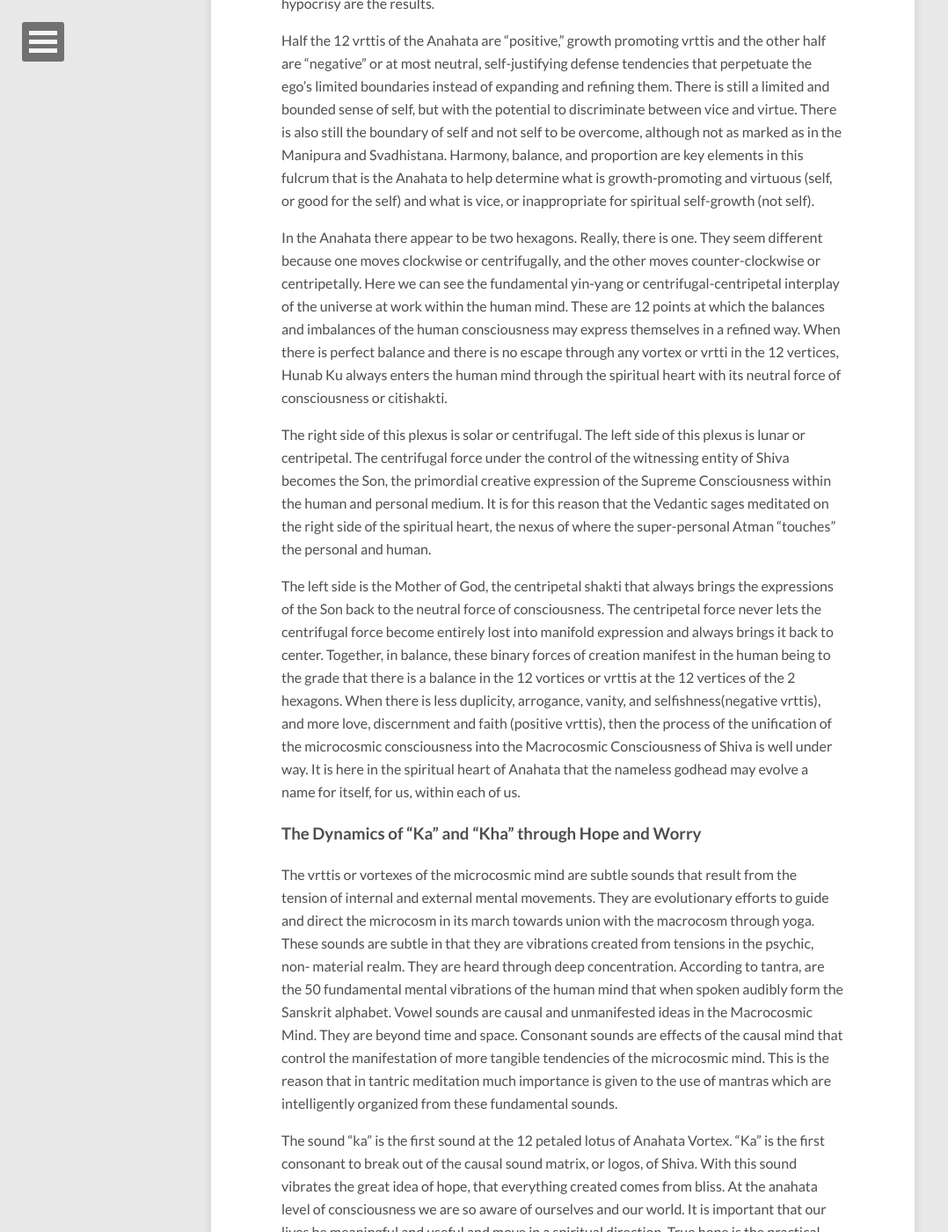
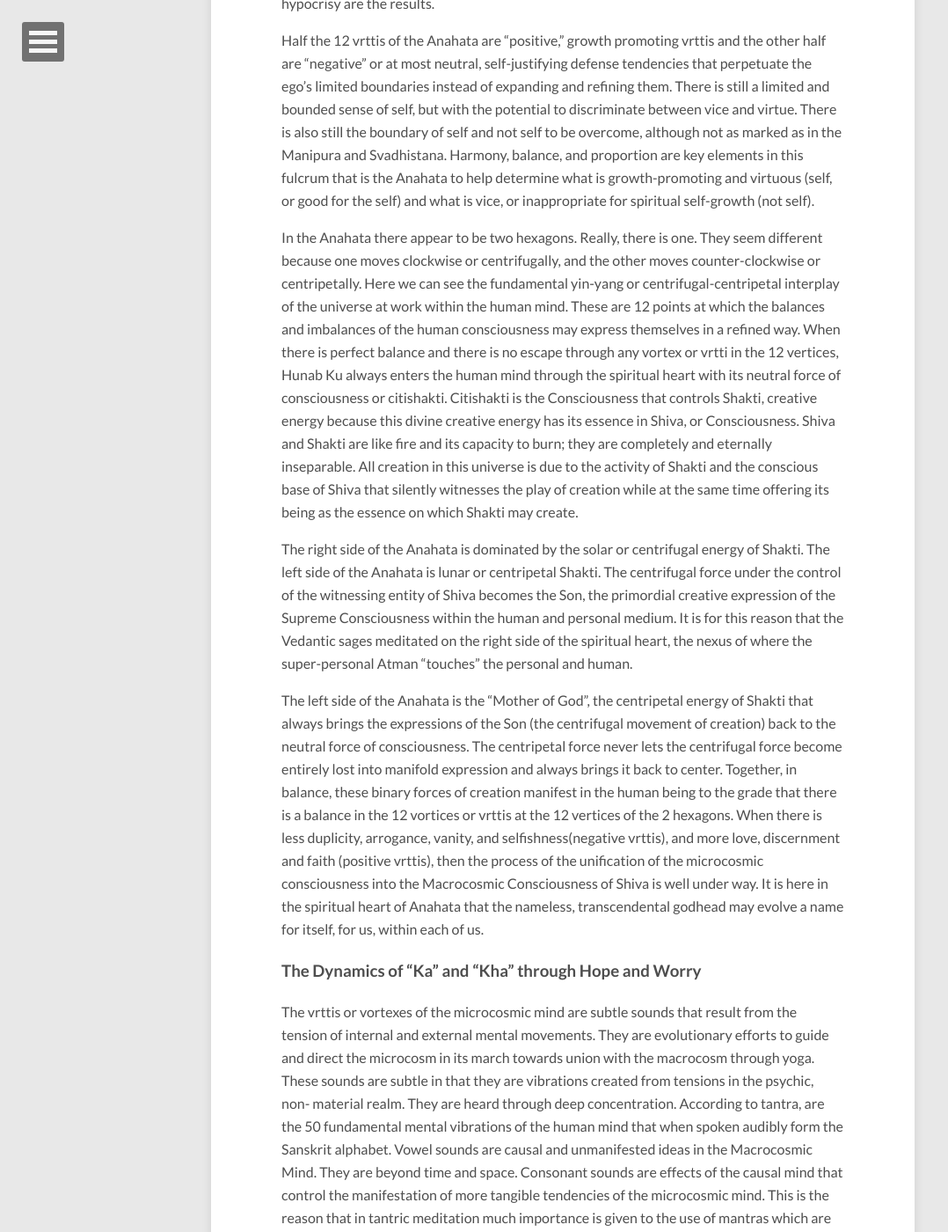
Before and after one commit to anandamurtiidiscursos/anandamurtiidiscursos.github.io, a Jekyll site: the page built from _posts/2015-08-11-the-spiritual-heart.md, in a window 1280 px wide and 1400 px high, scrolled down 3036 px. Shown: the whole window at 88% size, without its empty margins (0-1078 px from the left). Built offline with Jekyll 4.4.1, drawn with Linux system fonts in a browser that asks for light colours; nearby versions of some CDN libraries; comment, search, counter and statistics services are not loaded; some of the changed text lies outside the part shown.

Commit message:
Updated 2015-08-11-the-spiritual-heart.md

```diff
--- a/_posts/2015-08-11-the-spiritual-heart.md
+++ b/_posts/2015-08-11-the-spiritual-heart.md
@@ -6,6 +6,7 @@ tags:
 comments: true
 published: true
 ---
+
 
 
 
@@ -51,27 +52,17 @@ and imbalances of the human consciousness may express themselves in a
 refined way. When there is perfect balance and there is no escape through
 any vortex or vrtti in the 12 vertices, Hunab Ku always enters the human
 mind through the spiritual heart with its neutral force of consciousness or
-citishakti.
+citishakti.  Citishakti is the Consciousness that controls Shakti, creative energy because this divine creative energy has its essence in Shiva, or Consciousness.  Shiva and Shakti are like fire and its capacity to burn; they are completely and eternally inseparable. All creation in this universe is due to the activity of Shakti and the conscious base of Shiva that silently witnesses the play of creation while at the same time offering its being as the essence on which Shakti may create.
 
-The right side of this plexus is solar or centrifugal. The left side of this
-plexus is lunar or centripetal. The centrifugal force under the control of the
-witnessing entity of Shiva becomes the Son, the primordial creative
-expression of the Supreme Consciousness within the human and personal
-medium. It is for this reason that the Vedantic sages meditated on the right
+The right side of the Anahata is dominated by the solar or centrifugal energy of Shakti. The left side of the Anahata is lunar or centripetal Shakti. The centrifugal force under the control of the witnessing entity of Shiva becomes the Son, the primordial creative expression of the Supreme Consciousness within the human and personal medium. It is for this reason that the Vedantic sages meditated on the right
 side of the spiritual heart, the nexus of where the super-personal Atman
 “touches” the personal and human.
 
-The left side is the Mother of God, the centripetal shakti that always
-brings the expressions of the Son back to the neutral force of
-consciousness. The centripetal force never lets the centrifugal force
-become entirely lost into manifold expression and always brings it back to
-center. Together, in balance, these binary forces of creation manifest in the
-human being to the grade that there is a balance in the 12 vortices or vrttis
-at the 12 vertices of the 2 hexagons. When there is less duplicity,
+The left side of the Anahata is the "Mother of God", the centripetal energy of Shakti that always brings the expressions of the Son (the centrifugal movement of creation) back to the neutral force of consciousness. The centripetal force never lets the centrifugal force become entirely lost into manifold expression and always brings it back to center. Together, in balance, these binary forces of creation manifest in the human being to the grade that there is a balance in the 12 vortices or vrttis at the 12 vertices of the 2 hexagons. When there is less duplicity,
 arrogance, vanity, and selfishness(negative vrttis), and more love,
 discernment and faith (positive vrttis), then the process of the unification of
 the microcosmic consciousness into the Macrocosmic Consciousness of
-Shiva is well under way. It is here in the spiritual heart of Anahata that the nameless godhead may evolve a name for itself, for us, within each of us.
+Shiva is well under way. It is here in the spiritual heart of Anahata that the nameless, transcendental godhead may evolve a name for itself, for us, within each of us.
 
 ### The Dynamics of “Ka” and “Kha” through Hope and Worry
 
```
